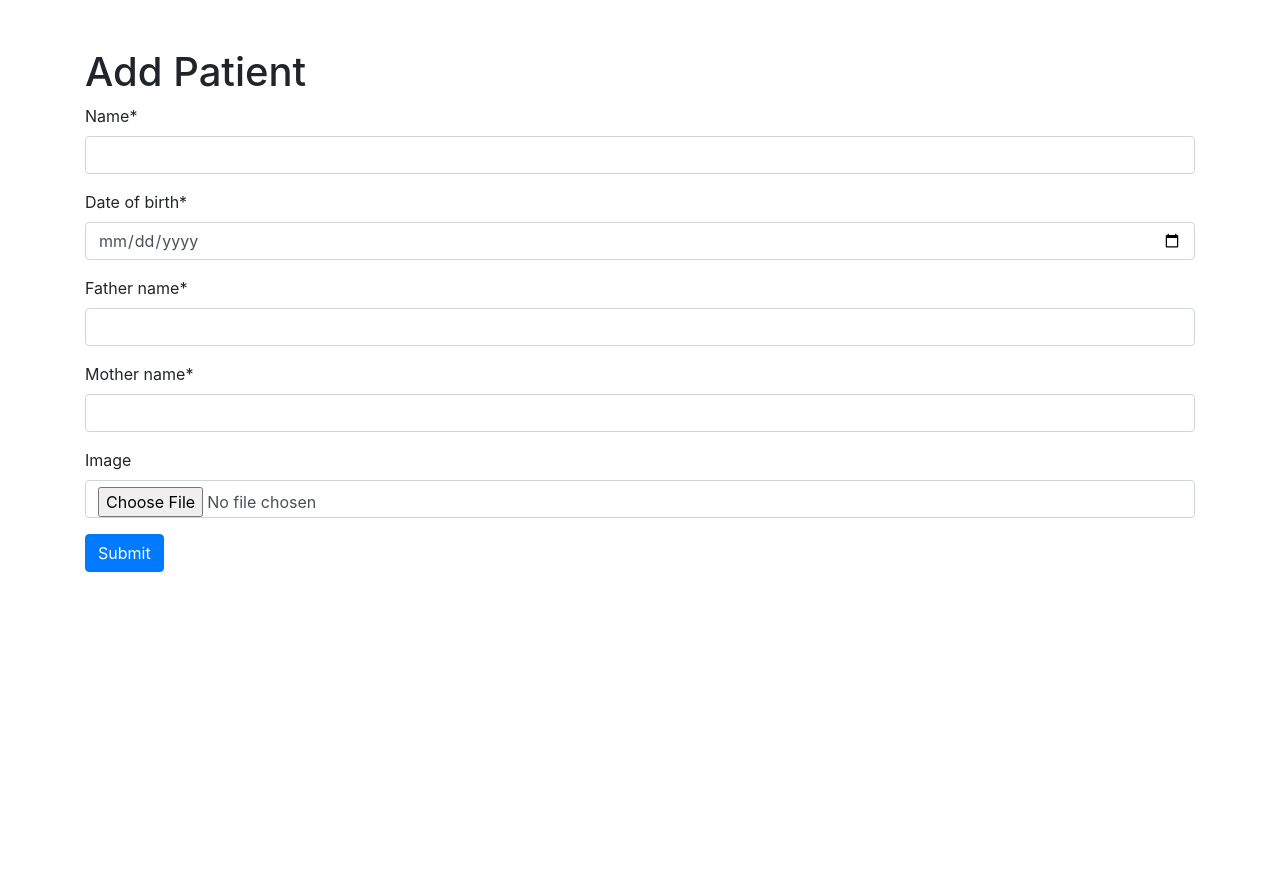
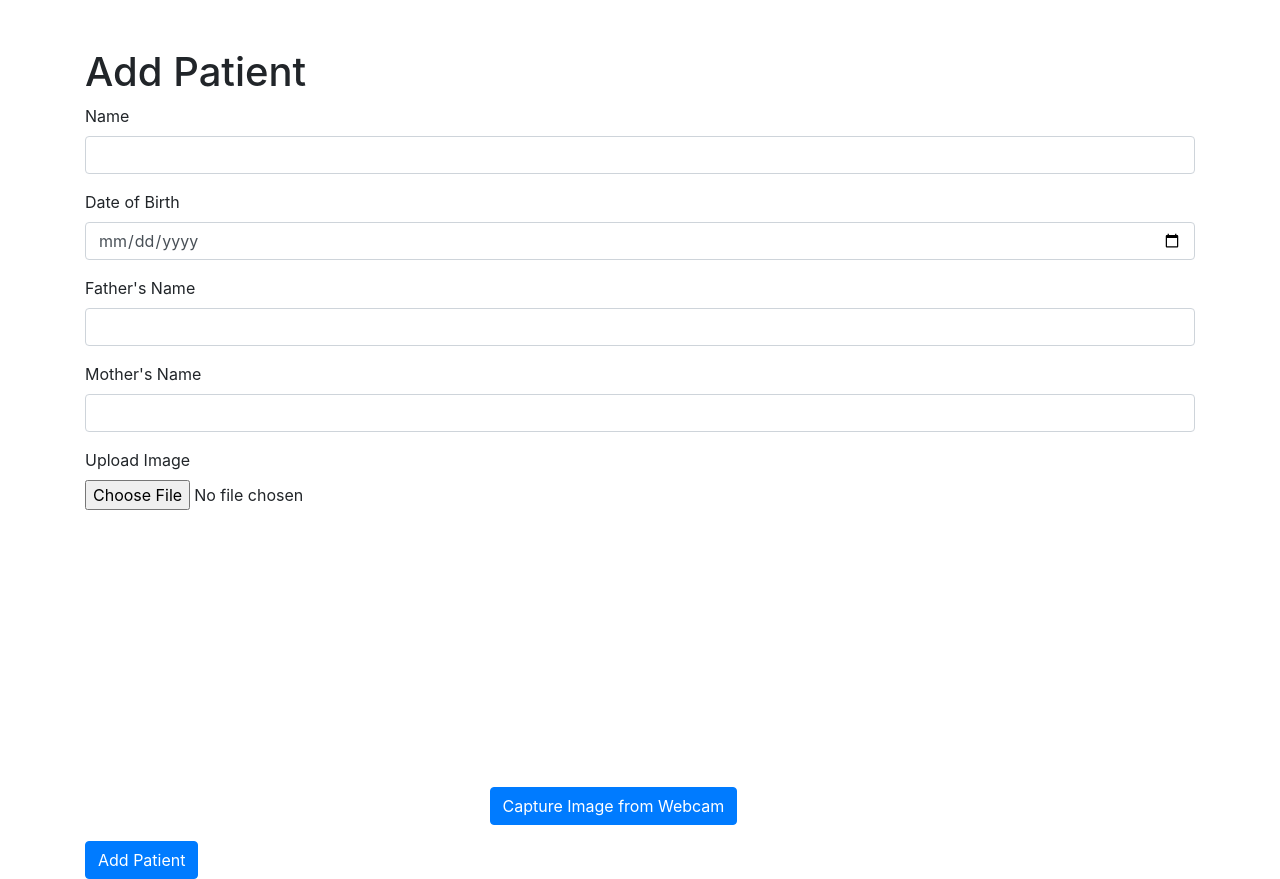
Before and after one commit to Abinash-Sinha/Nirmaan, a Django app: page /add_patient/ in a window 1280 px wide. Before the commit the page ends 572 px from the top, so only its background shows below. Run offline with Django 5.2, Linux system fonts and the light colour scheme; a user stored in the database is signed in; some libraries are stand-ins or nearby versions.

Commit message:
Capture from webcam (WIP)

```diff
--- a/core/settings.py
+++ b/core/settings.py
@@ -63,7 +63,7 @@
 TEMPLATES = [
     {
         'BACKEND': 'django.template.backends.django.DjangoTemplates',
-        'DIRS': [],
+        'DIRS': [os.path.join(BASE_DIR, 'templates')],
         'APP_DIRS': True,
         'OPTIONS': {
             'context_processors': [
--- a/patient/forms.py
+++ b/patient/forms.py
@@ -10,6 +10,8 @@
         widgets = {
             'date_of_birth': forms.DateInput(attrs={'type': 'date'})
         }
+    image_data = forms.FileField(required=False, widget=forms.HiddenInput())
+    image = forms.ImageField(required=False)
 
     def __init__(self, *args, **kwargs):
         super(PatientForm, self).__init__(*args, **kwargs)
--- a/patient/templates/patient_add.html
+++ /dev/null
@@ -1,39 +0,0 @@
-<!DOCTYPE html>
-<html lang="en">
-<head>
-    <meta charset="UTF-8">
-    <meta name="viewport" content="width=device-width, initial-scale=1.0">
-    <title>Add Patient</title>
-    <link rel="stylesheet" href="https://stackpath.bootstrapcdn.com/bootstrap/4.5.2/css/bootstrap.min.css">
-</head>
-<body>
-
-<div class="container mt-5">
-    <h1>Add Patient</h1>
-    {% load crispy_forms_tags %}
-    <form method="post" enctype="multipart/form-data">
-        {% csrf_token %}
-
-        <!-- <div class="form-group">
-            <label for="name">Name</label>
-            <input type="text" class="form-control" id="name" name="name" required>
-        </div>
-        <div class="form-group">
-            <label for="dob">Date of Birth</label>
-            <input type="date" class="form-control" id="dob" name="date_of_birth" required>
-        </div>
-        <div class="form-group">
-            <label for="father_name">Father's Name</label>
-            <input type="text" class="form-control" id="father_name" name="father_name" required>
-        </div>
-        <div class="form-group">
-            <label for="mother_name">Mother's Name</label>
-            <input type="text" class="form-control" id="mother_name" name="mother_name" required>
-        </div> -->
-        {% crispy form %}
-        <!-- <button type="submit" class="btn btn-primary">Add Patient</button> -->
-    </form>
-</div>
-
-</body>
-</html>
--- a/patient/views.py
+++ b/patient/views.py
@@ -2,6 +2,8 @@
 from django.urls import reverse
 from django.http import JsonResponse
 from django.contrib.auth.decorators import login_required
+import os
+import base64
 from .models import Patient
 from .forms import PatientForm
 
@@ -10,10 +12,25 @@
     if request.method == 'POST':
         form = PatientForm(request.POST, request.FILES)
         if form.is_valid():
-            form.save()
-            return HttpResponseRedirect(reverse('get_patients'))
-        else:
-            return JsonResponse({'success': False, 'errors': form.errors})
+            image_data = request.POST.get('image_data')  # Get the base64-encoded image data from the form
+            if image_data:
+                # Decode base64 data and save as a file in the media directory
+                format, imgstr = image_data.split(';base64,')
+                ext = format.split('/')[-1]
+                image_filename = f'patient_image_{request.POST.get("name")}.{ext}'
+                image_path = os.path.join('media', 'patient_images', image_filename)
+
+                # Decode base64 and write to file
+                with open(image_path, 'wb') as f:
+                    f.write(base64.b64decode(imgstr))
+
+                # Save form with image path to the database
+                patient = form.save(commit=False)
+                patient.image = os.path.join('patient_images', image_filename)
+                patient.save()
+            else:
+                form.save()
+            return redirect('get_patients')
     else:
         form = PatientForm()
     return render(request, 'patient_add.html', {'form': form})
--- /dev/null
+++ b/templates/patient_add.html
@@ -0,0 +1,73 @@
+<!-- add_patient.html -->
+<!DOCTYPE html>
+<html lang="en">
+<head>
+    <meta charset="UTF-8">
+    <meta name="viewport" content="width=device-width, initial-scale=1.0">
+    <title>Add Patient</title>
+    <link rel="stylesheet" href="https://stackpath.bootstrapcdn.com/bootstrap/4.5.2/css/bootstrap.min.css">
+    <script src="https://cdnjs.cloudflare.com/ajax/libs/jquery/3.6.0/jquery.min.js"></script>
+</head>
+<body>
+
+<div class="container mt-5">
+    <h1>Add Patient</h1>
+    <form id="addPatientForm" method="post" enctype="multipart/form-data">
+        {% csrf_token %}
+        <div class="form-group">
+            <label for="name">Name</label>
+            <input type="text" class="form-control" id="name" name="name" required>
+        </div>
+        <div class="form-group">
+            <label for="dob">Date of Birth</label>
+            <input type="date" class="form-control" id="dob" name="date_of_birth" required>
+        </div>
+        <div class="form-group">
+            <label for="father_name">Father's Name</label>
+            <input type="text" class="form-control" id="father_name" name="father_name" required>
+        </div>
+        <div class="form-group">
+            <label for="mother_name">Mother's Name</label>
+            <input type="text" class="form-control" id="mother_name" name="mother_name" required>
+        </div>
+        <div class="form-group">
+            <label for="image">Upload Image</label>
+            <input type="file" class="form-control-file" id="image" name="image">
+            <input type="hidden" id="image_data" name="image_data">
+            <canvas id="canvas" style="display: none;"></canvas>
+            <video id="video" width="400" height="300"></video>
+            <button type="button" class="btn btn-primary" id="captureBtn">Capture Image from Webcam</button>
+        </div>
+        <button type="submit" class="btn btn-primary">Add Patient</button>
+    </form>
+</div>
+
+<script>
+$(document).ready(function() {
+    const video = document.getElementById('video');
+    const canvas = document.getElementById('canvas');
+    const captureBtn = document.getElementById('captureBtn');
+    const image_data = document.getElementById('image_data');
+
+    navigator.mediaDevices.getUserMedia({ video: true })
+        .then(function(stream) {
+            video.srcObject = stream;
+            video.play();
+        })
+        .catch(function(err) {
+            console.error("Error accessing the webcam: " + err);
+        });
+
+    captureBtn.addEventListener('click', function() {
+        canvas.width = video.videoWidth;
+        canvas.height = video.videoHeight;
+        canvas.getContext('2d').drawImage(video, 0, 0, canvas.width, canvas.height);
+        const imageDataUrl = canvas.toDataURL('image/jpeg');
+        image_data.value = imageDataUrl;
+        alert('Image captured from webcam!');
+    });
+});
+</script>
+
+</body>
+</html>
```
Also changed, not shown: templates/account/login.html (added, +53 -0 lines), templates/account/logout.html (added, +35 -0 lines), templates/patient_list.html (renamed from patient/templates/patient_list.html, +20 -0 lines), db.sqlite3, templates/patient_details.html (renamed from patient/templates/patient_details.html), templates/patient_edit.html (renamed from patient/templates/patient_edit.html).
